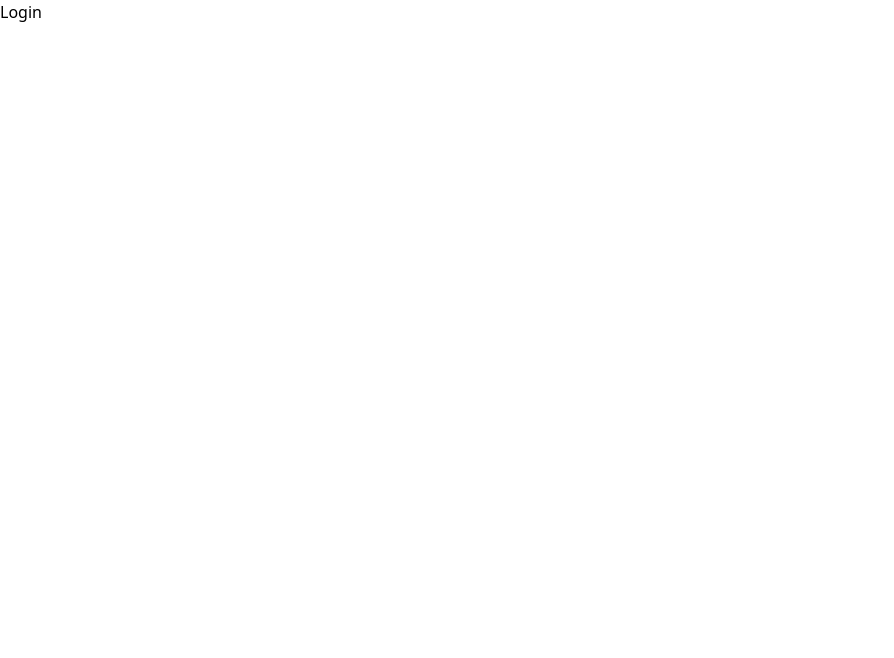
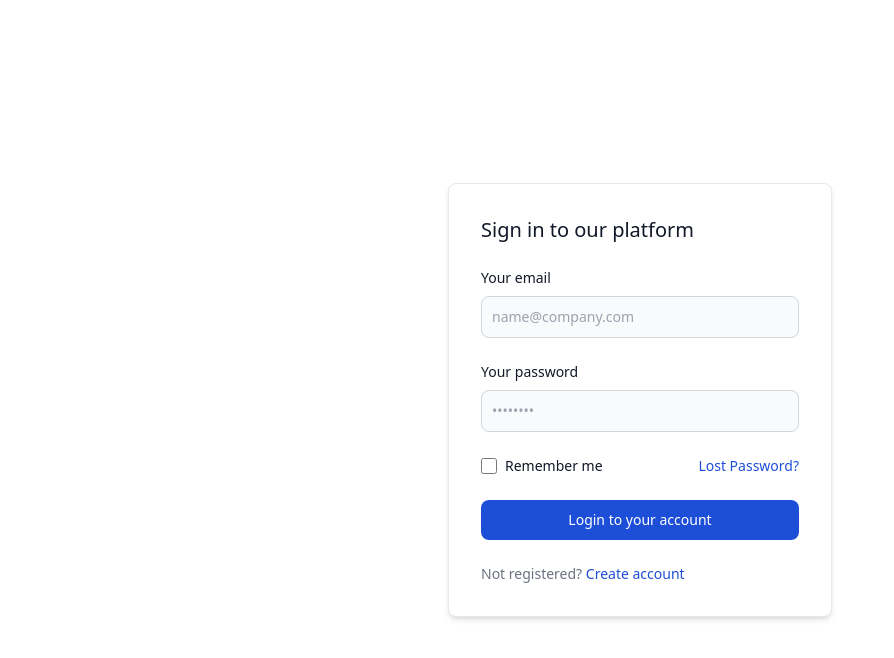
Before and after one commit to Anirudh-A-V/admin-panel-eetic, a React (Create React App) app: page /login in a window 1280 px wide. Shown: the top 658 px of the page, without its empty margins (0-894 px from the left). Built offline with nearby package versions, Linux system fonts and the light colour scheme.

Commit message:
Login component Implemented

```diff
--- a/src/pages/Login.jsx
+++ b/src/pages/Login.jsx
@@ -1,9 +1,36 @@
 import React from 'react'
 
 const Login = () => {
-  return (
-    <div>Login</div>
-  )
+    return (
+        <div className='flex justify-center items-center h-screen'>
+            <div className="w-full max-w-sm p-4 bg-white border border-gray-200 rounded-lg shadow-md sm:p-6 md:p-8">
+                <form className="space-y-6" action="#">
+                    <h5 className="text-xl font-medium text-gray-900">Sign in to our platform</h5>
+                    <div>
+                        <label for="email" className="block mb-2 text-sm font-medium text-gray-900">Your email</label>
+                        <input type="email" name="email" id="email" className="bg-gray-50 border border-gray-300 text-gray-900 text-sm rounded-lg focus:ring-blue-500 focus:border-blue-500 block w-full p-2.5 y-400" placeholder="name@company.com" required />
+                    </div>
+                    <div>
+                        <label for="password" className="block mb-2 text-sm font-medium text-gray-900 ">Your password</label>
+                        <input type="password" name="password" id="password" placeholder="••••••••" className="bg-gray-50 border border-gray-300 text-gray-900 text-sm rounded-lg focus:ring-blue-500 focus:border-blue-500 block w-full p-2.5 " required />
+                    </div>
+                    <div className="flex items-start">
+                        <div className="flex items-start">
+                            <div className="flex items-center h-5">
+                                <input id="remember" type="checkbox" value="" className="w-4 h-4 border border-gray-300 rounded bg-gray-50 focus:ring-3 focus:ring-blue-300 " required />
+                            </div>
+                            <label for="remember" className="ml-2 text-sm font-medium text-gray-900">Remember me</label>
+                        </div>
+                        <a href="#" className="ml-auto text-sm text-blue-700 hover:underline">Lost Password?</a>
+                    </div>
+                    <button type="submit" className="w-full text-white bg-blue-700 hover:bg-blue-800 focus:ring-4 focus:outline-none focus:ring-blue-300 font-medium rounded-lg text-sm px-5 py-2.5 text-center">Login to your account</button>
+                    <div className="text-sm font-medium text-gray-500">
+                        Not registered? <a href="#" className="text-blue-700 hover:underline">Create account</a>
+                    </div>
+                </form>
+            </div>
+        </div>
+    )
 }
 
 export default Login
```
